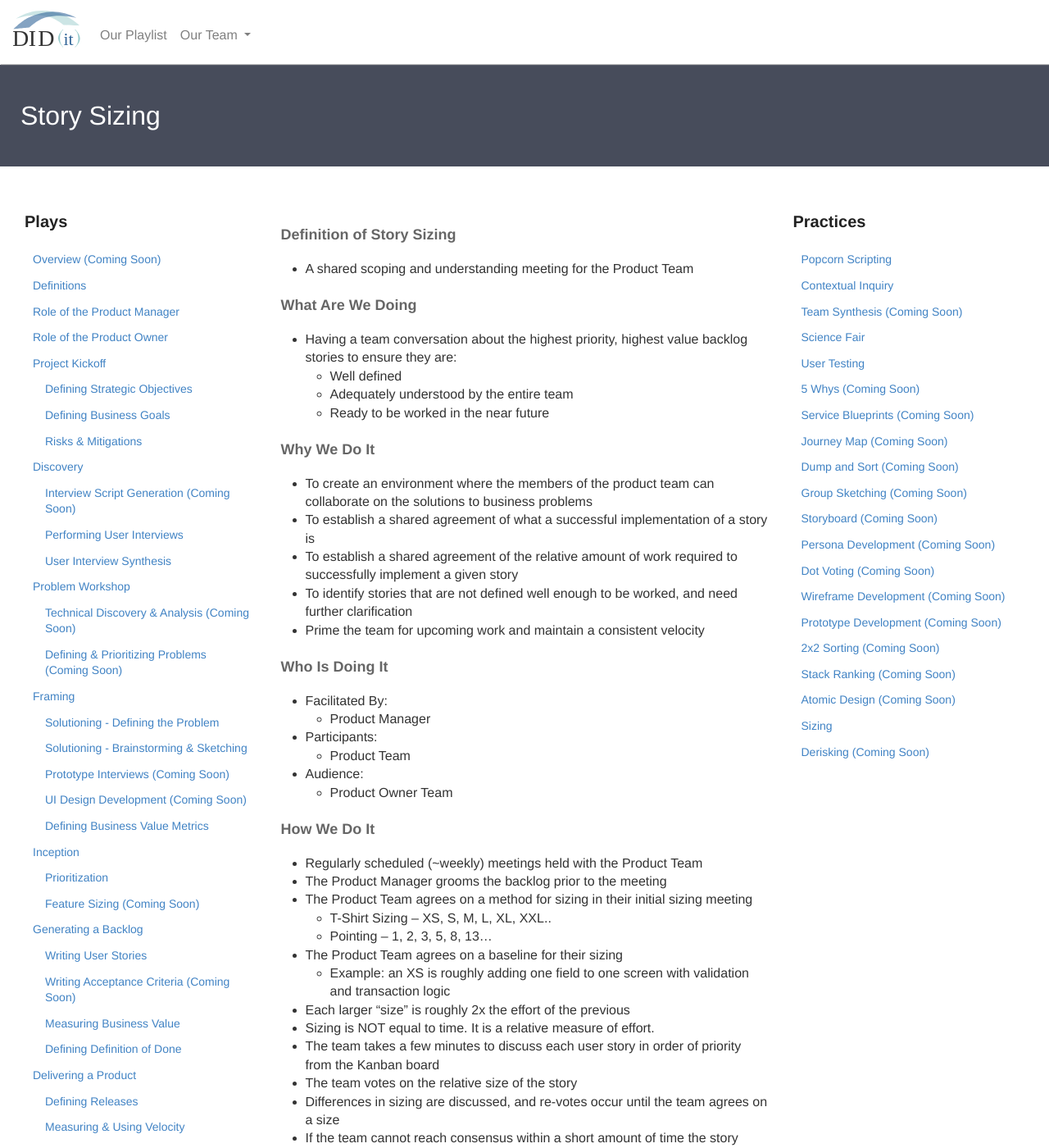
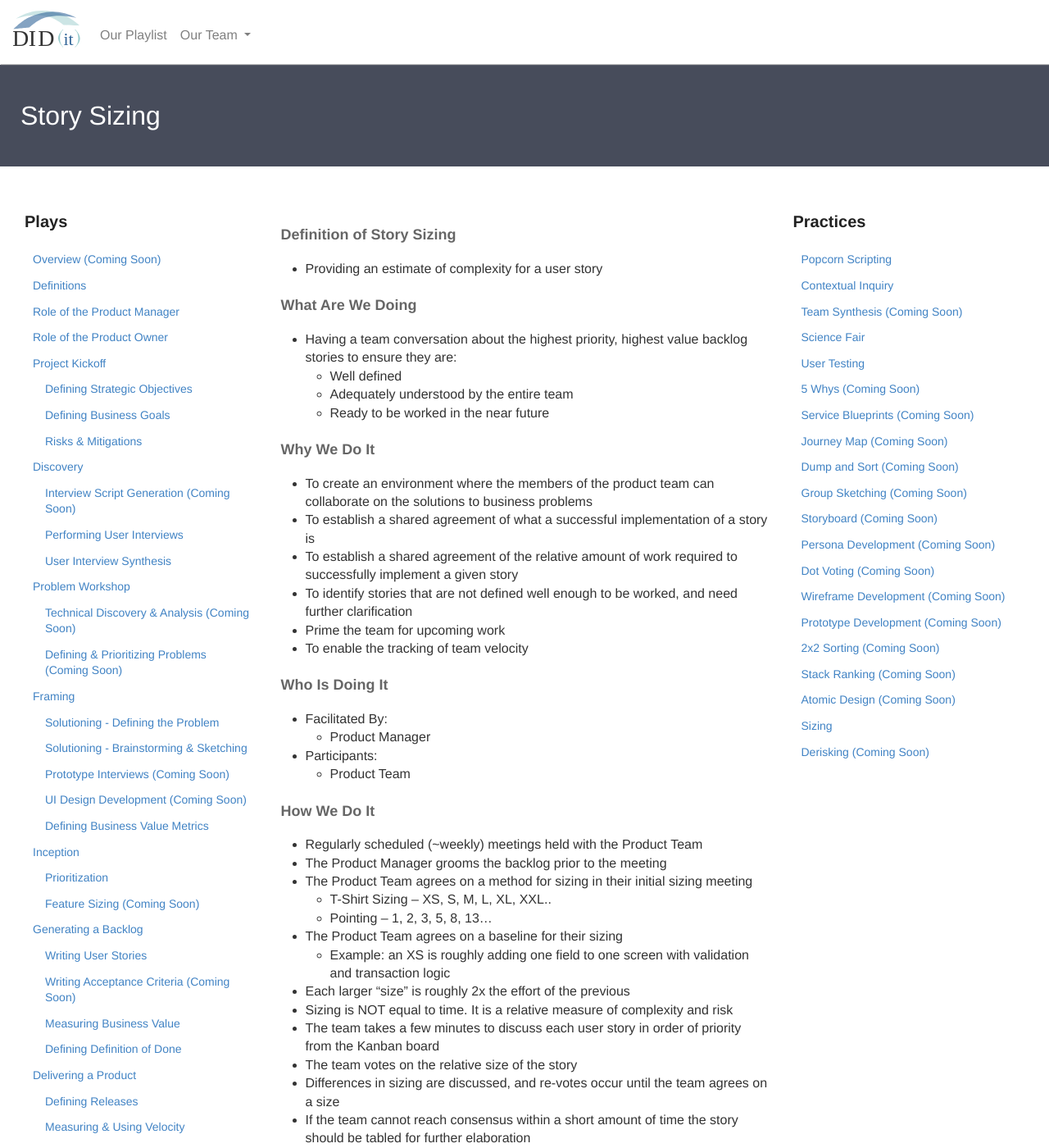
Before and after one commit to KnightPointSystems/kps_playbook, a Jekyll site: the page built from iteration-sizing.md, in a window 1280 px wide and 1400 px high. Shown: the whole window at 82% size. Built offline with Jekyll 4.4.1, drawn with Linux system fonts in a browser that asks for light colours; nearby versions of some CDN libraries.

Commit message:
Update iteration-sizing.md

```diff
--- a/iteration-sizing.md
+++ b/iteration-sizing.md
@@ -13,7 +13,7 @@ permalink: /story-sizing/
             Definition of Story Sizing
         </h4>
         <ul>
-            <li>A shared scoping and understanding meeting for the Product Team</li>
+            <li>Providing an estimate of complexity for a user story</li>
         </ul>
         <h4 class="What" id="What">
             What Are We Doing
@@ -35,7 +35,8 @@ permalink: /story-sizing/
            <li>To establish a shared agreement of what a successful implementation of a story is</li>
            <li>To establish a shared agreement of the relative amount of work required to successfully implement a given story</li>
            <li>To identify stories that are not defined well enough to be worked, and need further clarification</li>
-           <li>Prime the team for upcoming work and maintain a consistent velocity</li>
+           <li>Prime the team for upcoming work</li>
+ 	   <li>To enable the tracking of team velocity</li>
 	</ul>
         <h4 class="Who" id="Who">
             Who Is Doing It
@@ -50,11 +51,6 @@ permalink: /story-sizing/
     	      <ul>
         	<li>Product Team </li>
     	      </ul>
-           </li>
-           <li>Audience:
-    	      <ul>
-                 <li>Product Owner Team</li>
-              </ul>
            </li>
        </ul>
 <h4 class="How" id="How">
@@ -75,7 +71,7 @@ permalink: /story-sizing/
         </ul>
     </li>
     <li>Each larger “size” is roughly 2x the effort of the previous</li>
-    <li>Sizing is NOT equal to time.  It is a relative measure of effort.</li>
+    <li>Sizing is NOT equal to time.  It is a relative measure of complexity and risk</li>
     <li>The team takes a few minutes to discuss each user story in order of priority from the Kanban board</li>
     <li>The team votes on the relative size of the story</li>
     <li>Differences in sizing are discussed, and re-votes occur until the team agrees on a size</li>
```
